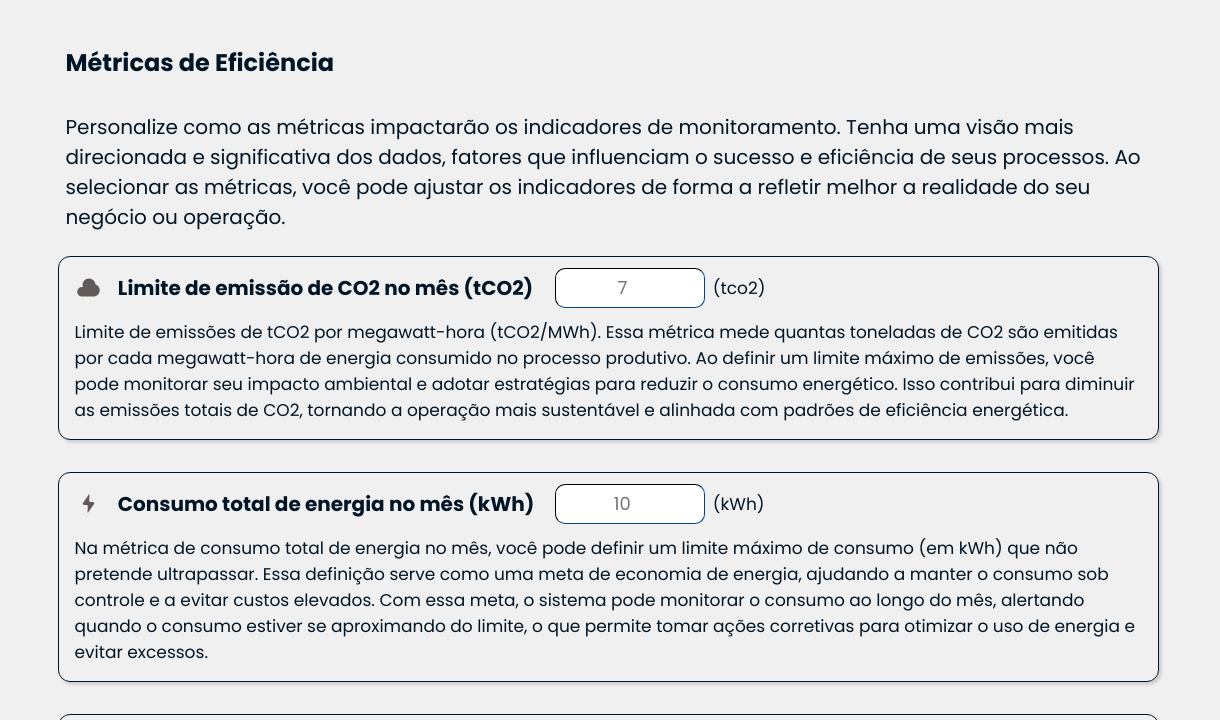
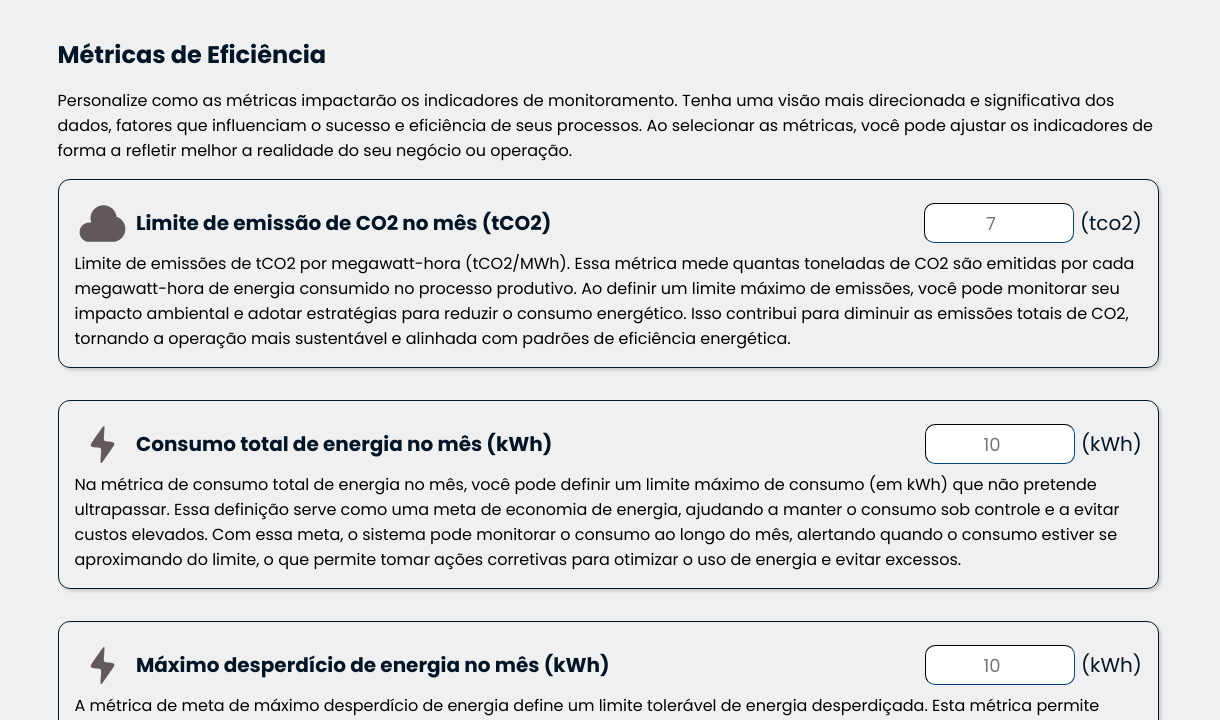
Before and after one commit to Grupo-5-High-Five/discharge-web, a website: page public/dashboard/metricas.html in a window 1280 px wide. Shown: the top 720 px of the page, 60-1280 px from the left. Drawn offline with Linux system fonts and the light colour scheme.

Commit message:
refactor: :art: Alinhando items

```diff
--- a/public/css/metricas.css
+++ b/public/css/metricas.css
@@ -59,28 +59,31 @@ main {
 
   & h1 {
     font-size: 24px;
-    padding: 0.5rem;
     width: 100%;
   }
 
   & h4 {
     font-size: 20px;
-    padding: 0.5rem;
     width: 100%;
   }
 
-  & img {
-    width: 4%;
+  & .div_sep {
+    display: flex;
+    align-items: center;
+    gap: 0.4rem;
+  }
+
+  & .div_sep img {
+    width: 55px;
+    height: 55px;
     cursor: pointer;
-    padding: 0.5rem;
   }
-}
 
-& p {
-  color: var(--azul);
-  font-size: 20px;
-  padding: 0.5rem;
-  width: 100%;
+  & p {
+    color: var(--azul);
+    font-size: 20px;
+    width: 100%;
+  }
 }
 
 .content-metrica {
@@ -88,9 +91,8 @@ main {
   border-color: var(--azul);
   border-width: 1px;
   border-radius: 12px;
-  padding: 0.5rem;
+  padding: 1rem;
   box-shadow: rgba(0, 0, 0, 0.15) 2.4px 2.4px 3.2px;
-
 
   & input {
     border-color: var(--azul);
@@ -101,15 +103,7 @@ main {
     width: 150px;
     font-size: large;
   }
-
-  & p {
-    color: var(--azul);
-    font-size: 17px;
-    padding: 0.5rem;
-    width: 100%;
-  }
 }
-
 
 .container-metricas {
   display: flex;
--- a/public/dashboard/metricas.html
+++ b/public/dashboard/metricas.html
@@ -1,11 +1,10 @@
 <!DOCTYPE html>
 <html lang="en">
-
   <head>
-    <meta charset="UTF-8">
-    <meta name="viewport" content="width=device-width, initial-scale=1.0">
+    <meta charset="UTF-8" />
+    <meta name="viewport" content="width=device-width, initial-scale=1.0" />
     <title>Discharge | Métricas</title>
-    <link rel="stylesheet" href="./../css/metricas.css">
+    <link rel="stylesheet" href="./../css/metricas.css" />
     <link rel="stylesheet" href="./../css/navbar.css" />
     <link rel="shortcut icon" href="./../assets/icon/logo_flavicon.svg" type="image/x-icon" />
   </head>
@@ -69,59 +68,62 @@
             <div class="title">
               <h1>Métricas de Eficiência</h1>
             </div>
-                    <p>Personalize como as métricas impactarão os indicadores de
-                        monitoramento. Tenha uma visão mais direcionada e significativa dos dados, fatores que
-                        influenciam o
-                        sucesso e eficiência de seus processos. Ao
-                        selecionar as métricas, você pode ajustar os indicadores de forma a refletir melhor a
-                        realidade
-                        do
-                        seu
-                        negócio ou operação.
+            <p>
+              Personalize como as métricas impactarão os indicadores de monitoramento. Tenha uma visão mais direcionada e significativa dos dados, fatores que influenciam o sucesso e eficiência de seus processos. Ao selecionar as métricas, você pode
+              ajustar os indicadores de forma a refletir melhor a realidade do seu negócio ou operação.
             </p>
             <div class="container-metricas">
               <div class="content-metrica">
                 <div class="title">
-                                <img src="./../assets/imgs/dashboard/iconco2.svg" alt="co2">
+                  <div class="div_sep">
+                    <img src="./../assets/imgs/dashboard/iconco2.svg" alt="co2" />
                     <h4>Limite de emissão de CO2 no mês (tCO2)</h4>
-                                <input type="number" oninput=enforceMaxLength(this) maxlength = "3" placeholder="7">
+                  </div>
+                  <div class="div_sep">
+                    <input type="number" oninput="enforceMaxLength(this)" maxlength="3" placeholder="7" />
                     <p>(tco2)</p>
                   </div>
-                            <p>Limite de emissões de tCO2 por megawatt-hora (tCO2/MWh). Essa métrica mede quantas
-                                toneladas
-                                de
-                                CO2 são emitidas por cada megawatt-hora de energia consumido no processo produtivo. Ao
-                                definir
-                                um limite máximo de emissões, você pode monitorar seu impacto ambiental e adotar
-                                estratégias
-                                para reduzir o consumo energético. Isso contribui para diminuir as emissões totais de
-                                CO2,
-                                tornando a operação mais sustentável e alinhada com padrões de eficiência energética.
+                </div>
+                <p>
+                  Limite de emissões de tCO2 por megawatt-hora (tCO2/MWh). Essa métrica mede quantas toneladas de CO2 são emitidas por cada megawatt-hora de energia consumido no processo produtivo. Ao definir um limite máximo de emissões, você pode
+                  monitorar seu impacto ambiental e adotar estratégias para reduzir o consumo energético. Isso contribui para diminuir as emissões totais de CO2, tornando a operação mais sustentável e alinhada com padrões de eficiência energética.
                 </p>
               </div>
               <div class="content-metrica">
                 <div class="title">
-                                <img src="./../assets/imgs/dashboard/iconraio.svg" alt="energia">
-                                <h4>Consumo total de energia no mês  (kWh)</h4>
-                                <input type="number" oninput=enforceMaxLength(this) maxlength = "3" placeholder="10">
+                  <div class="div_sep">
+                    <img src="./../assets/imgs/dashboard/iconraio.svg" alt="energia" />
+                    <h4>Consumo total de energia no mês (kWh)</h4>
+                  </div>
+                  <div class="div_sep">
+                    <input type="number" oninput="enforceMaxLength(this)" maxlength="3" placeholder="10" />
                     <p>(kWh)</p>
                   </div>
-                            <p>Na métrica de consumo total de energia no mês, você pode definir um limite máximo de consumo (em kWh) que não pretende ultrapassar. Essa definição serve como uma meta de economia de energia, ajudando a manter o consumo sob controle e a evitar custos elevados. Com essa meta, o sistema pode monitorar o consumo ao longo do mês, alertando quando o consumo estiver se aproximando do limite, o que permite tomar ações corretivas para otimizar o uso de energia e evitar excessos.
+                </div>
+                <p>
+                  Na métrica de consumo total de energia no mês, você pode definir um limite máximo de consumo (em kWh) que não pretende ultrapassar. Essa definição serve como uma meta de economia de energia, ajudando a manter o consumo sob controle
+                  e a evitar custos elevados. Com essa meta, o sistema pode monitorar o consumo ao longo do mês, alertando quando o consumo estiver se aproximando do limite, o que permite tomar ações corretivas para otimizar o uso de energia e evitar
+                  excessos.
                 </p>
               </div>
               <div class="content-metrica">
                 <div class="title">
-                                <img src="./../assets/imgs/dashboard/iconraio.svg" alt="energia">
+                  <div class="div_sep">
+                    <img src="./../assets/imgs/dashboard/iconraio.svg" alt="energia" />
                     <h4>Máximo desperdício de energia no mês (kWh)</h4>
-                                <input type="number" oninput=enforceMaxLength(this) maxlength = "3" placeholder="10">
+                  </div>
+                  <div class="div_sep">
+                    <input type="number" oninput="enforceMaxLength(this)" maxlength="3" placeholder="10" />
                     <p>(kWh)</p>
                   </div>
-                            <p>A métrica de meta de máximo desperdício de energia define um limite tolerável de energia desperdiçada. Esta métrica permite monitorar a quantidade de energia que não está sendo usada de maneira produtiva, como perdas em equipamentos ineficientes, processos ociosos ou fugas de energia. Ao estabelecer uma meta de desperdício máximo, você pode acompanhar de perto os pontos de ineficiência e implementar melhorias para reduzir o desperdício, economizando nos custos operacionais e promovendo uma operação mais sustentável.
+                </div>
+                <p>
+                  A métrica de meta de máximo desperdício de energia define um limite tolerável de energia desperdiçada. Esta métrica permite monitorar a quantidade de energia que não está sendo usada de maneira produtiva, como perdas em equipamentos
+                  ineficientes, processos ociosos ou fugas de energia. Ao estabelecer uma meta de desperdício máximo, você pode acompanhar de perto os pontos de ineficiência e implementar melhorias para reduzir o desperdício, economizando nos custos
+                  operacionais e promovendo uma operação mais sustentável.
                 </p>
               </div>
-                        <button>
-                            Aplicar
-                        </button>
+              <button>Aplicar</button>
             </div>
           </div>
         </section>
```
Lines whose indentation alone changed are shown as unchanged.
